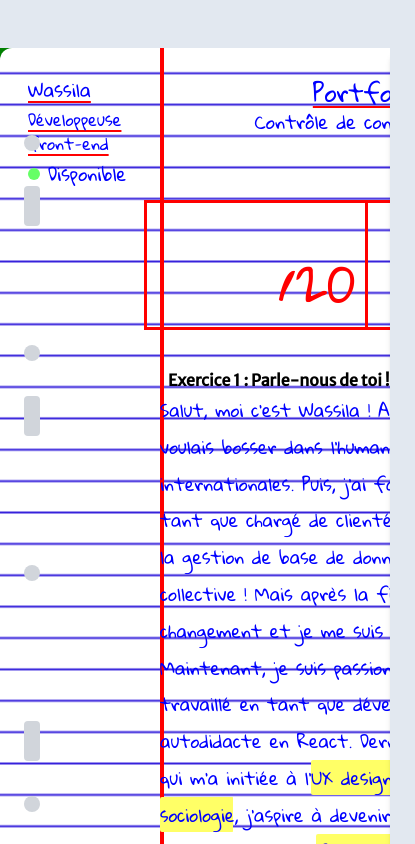
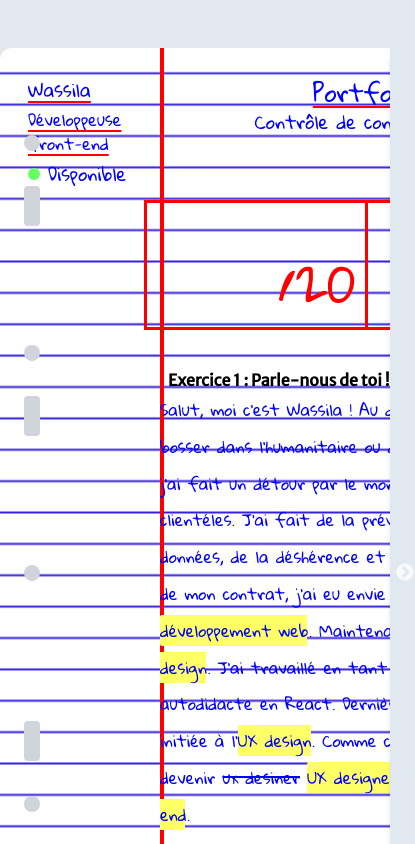
Before and after one commit to LaWass1864/autodit-react, a React (Create React App) app: page / in a window 390 px wide. Both pictures are taken after a click on the button "Entrer". Shown: the top 844 px of the page, 415 px wide, since content can reach past the window. Built offline with nearby package versions, Linux system fonts and the light colour scheme.

Commit message:
responsive a faire sur mobile

```diff
--- a/src/component/Paper.js
+++ b/src/component/Paper.js
@@ -4,7 +4,6 @@ import Header from './Header';
 import Note from './Note';
 import Section from './Section';
 import Page from './Page';
-
 
 const Paper = () => {
   const settings = {
@@ -14,6 +13,7 @@ const Paper = () => {
     slidesToShow: 1,
     slidesToScroll: 1,
     arrows: true,
+
   };
 
   const pageNumberStyle = {
@@ -25,7 +25,7 @@ const Paper = () => {
   const pageNumberClass = 'custom-page-number';
 
   return (
-    <div className="paper-container">
+    <div className="w-full max-w-4xl mx-auto">
       <Slider {...settings}>
         <Page pageNumber={1} pageNumberStyle={pageNumberStyle} pageNumberClass={pageNumberClass}>
           <Header />
--- a/src/index.css
+++ b/src/index.css
@@ -537,47 +537,3 @@ button:hover {
 .presentation-text{
   font-size: 2.5vw; /* Taille de la police réactive */
 }
-
-/* Media queries pour ajuster la taille de la police sur différents écrans */
-@media (max-width: 768px) {
-  .animated-text {
-    font-size: 8vw;
-  }
-
-  button {
-    font-size: 4vw;
-  }
-
-  p {
-    font-size: 3.5vw;
-  }
-}
-
-@media (max-width: 480px) {
-  .animated-text {
-    font-size: 10vw;
-  }
-
-  button {
-    font-size: 5vw;
-  }
-
-  p {
-    font-size: 4.5vw;
-  }
-}
-
-
-@media (max-width: 768px) {
-  .paper-container {
-  background-color: red;
-  }
-
-}
-
-@media (max-width: 480px) {
-  .paper-container {
-    background-color: green;
-  }
-
-}
```
